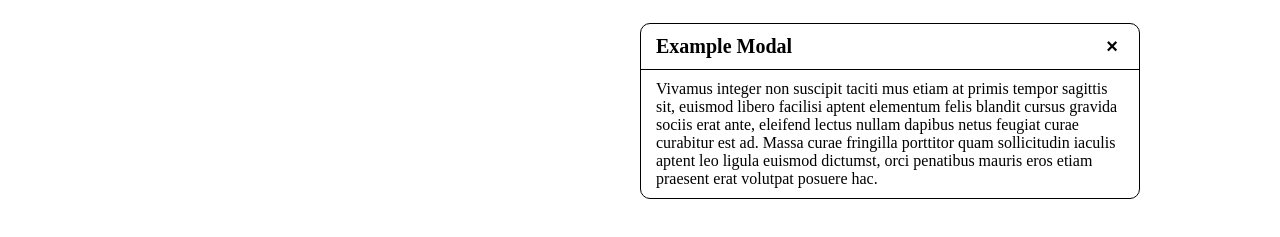
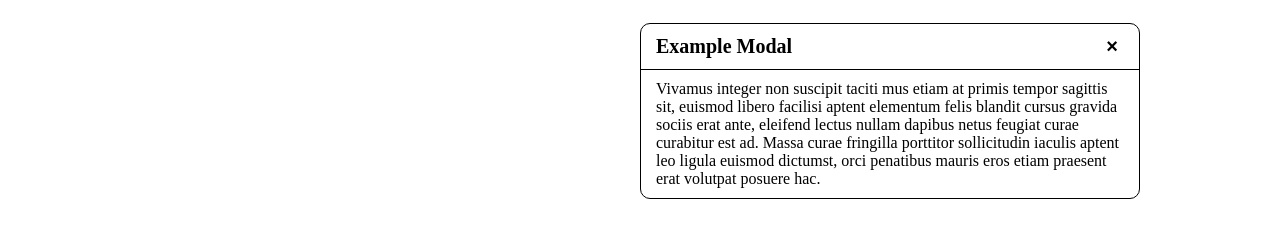
Before and after one commit to jvfon/modal, a plain HTML site: page index.html in a window 1280 px wide. Shown: the part 377-614 px from the top of the page. Drawn offline with Linux system fonts and the light colour scheme.

Commit message:
html changed

```diff
--- a/index.html
+++ b/index.html
@@ -26,7 +26,7 @@
          Vivamus integer non suscipit taciti mus etiam at primis tempor sagittis
          sit, euismod libero facilisi aptent elementum felis blandit cursus gravida
          sociis erat ante, eleifend lectus nullam dapibus netus feugiat curae
-         curabitur est ad. Massa curae fringilla porttitor quam sollicitudin iaculis
+         curabitur est ad. Massa curae fringilla porttitor sollicitudin iaculis
          aptent leo ligula euismod dictumst, orci penatibus mauris eros etiam praesent
          erat volutpat posuere hac.
       </div>
```
